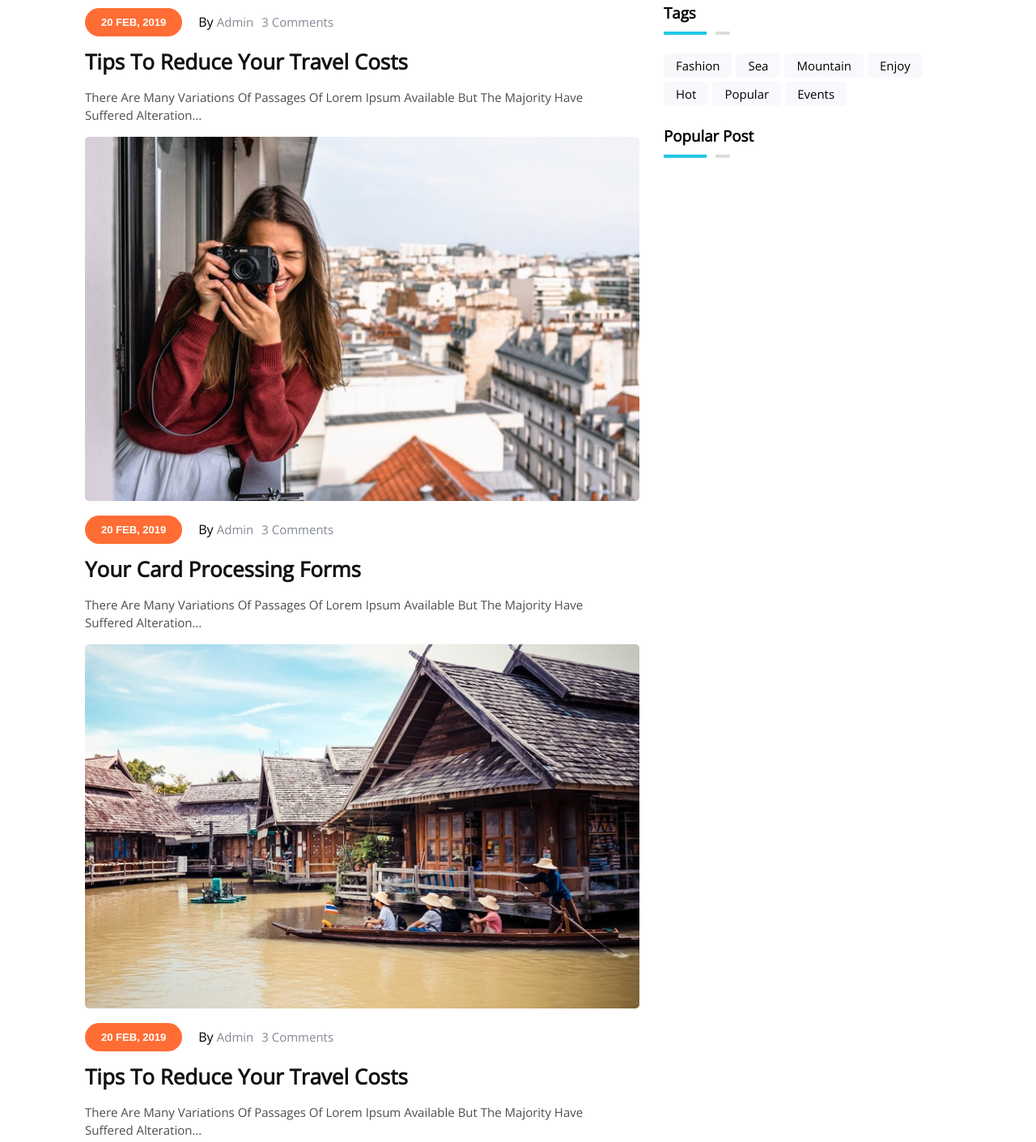
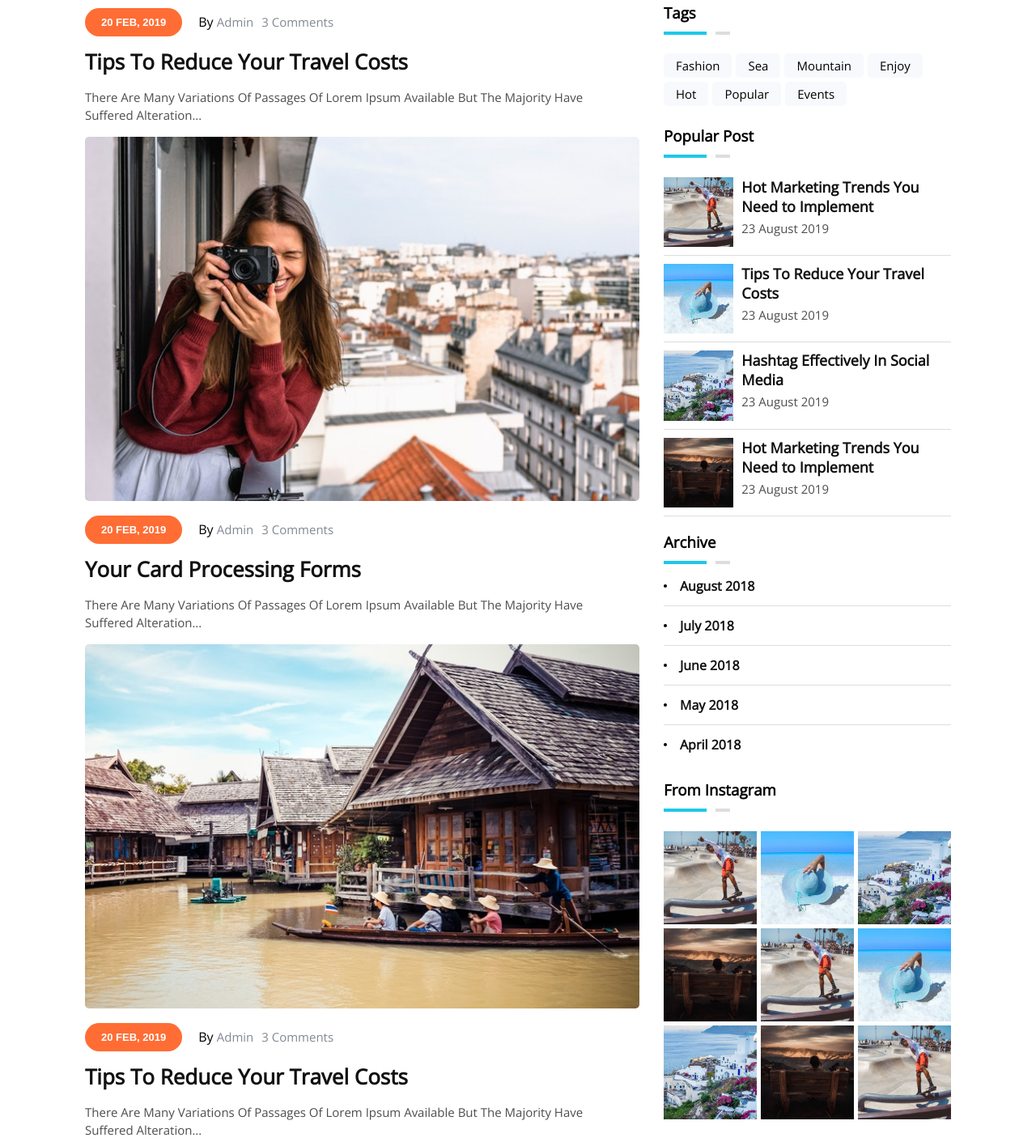
Before and after one commit to shamil-am/peulis, a plain HTML site: page index.html in a window 1280 px wide. Shown: the part 1000-2411 px from the top of the page at 81% size. Drawn offline with nearby package versions, Linux system fonts and the light colour scheme.

Commit message:
main finished

```diff
--- a/css/style.css
+++ b/css/style.css
@@ -408,9 +408,8 @@ main>.blogsidebar .homeblog .home:after{
 }
 .rightsection .categories ul li::before{
     content: "";
-    height: 3px;
-    width: 3px;
-    border: 1px solid #000;
+    height: 4px;
+    width: 4px;
     border-radius: 50%;
     background-color: #000;
     position: absolute;
@@ -449,3 +448,85 @@ main>.blogsidebar .homeblog .home:after{
     background-color: #1EC8E7;
     color: #fff;
 }
+
+/* POPULAR POSTS */
+.popularpost ul{
+    padding: 10px 0 0 0;
+}
+.popularpost ul li{
+    border-bottom: 1px solid #ddd;
+    margin-top: 10px;
+    padding-bottom: 5px;
+    display: flex;
+}
+.popularpost ul li .instaimg{
+    width: 25%;
+    margin-right: 10px;
+}
+.popularpost ul li .instacontent{
+    width: 75%;
+}
+.popularpost ul li .instaimg img{
+    max-width: 100%;
+}
+.popularpost ul li .instacontent p{
+    margin:0;
+}
+.popularpost ul li .instacontent a{
+    color: #111;
+    font-size: 18px;
+    font-weight: 600;
+    transition: all .4s;
+}
+.popularpost ul li .instacontent a:hover{
+    color: #1EC8E7;
+}
+.popularpost ul li .instacontent p{
+    color: #4d4e50;
+    font-size: 15px;
+    margin-top: 5px;
+}
+/* ARCHIVE */
+.archive ul li{
+    padding-left: 20px;
+    line-height: 3;
+    border-bottom: 1px solid #ddd;
+    position: relative;
+}
+.archive ul li:last-child{
+    border-bottom: none;
+}
+.archive ul li:before{
+    content: "";
+    height: 4px;
+    width: 4px;
+    border-radius: 50%;
+    background-color: #000;
+    position: absolute;
+    left:0;
+    top: 50%;
+    transform: translateY(-50%);
+}
+.archive ul li a{
+    color: #111;
+    font-weight: 600;
+    transition: all 0.4s;
+}
+.archive ul li a:hover{
+    color: #1EC8E7;
+}
+/* FROM ISNTAGRAM */
+.frominstagram ul {
+    display: flex;
+    flex-wrap: wrap;
+    padding: 20px 0 0 0;
+}
+.frominstagram ul li{
+    width: 32.5%
+}
+.frominstagram ul li img{
+    max-width: 100%;
+}
+.frominstagram ul .middle{
+    margin: 0 1.25%;
+}
--- a/index.html
+++ b/index.html
@@ -253,6 +253,74 @@
                         <h3>Popular Post</h3>
                      </div>
                      <div class="popularpost">
+                         <ul>
+                             <li>
+                                <div class="instaimg">
+                                    <a href=""><img src="img/insta1.jpg" alt=""></a>
+                                </div>
+                                 <div class="instacontent">
+                                     <a href="">Hot Marketing Trends You Need to Implement</a>
+                                     <p>23 August 2019</p>
+                                 </div>
+                            </li>
+                             <li>
+                                <div class="instaimg">
+                                    <a href=""><img src="img/insta2.jpg" alt=""></a>
+                                </div>
+                                 <div class="instacontent">
+                                     <a href="">Tips To Reduce Your Travel Costs</a>
+                                     <p>23 August 2019</p>
+                                 </div>
+                            </li>
+                             <li>
+                                <div class="instaimg">
+                                    <a href=""><img src="img/insta3.jpg" alt=""></a>
+                                </div>
+                                 <div class="instacontent">
+                                     <a href="">Hashtag Effectively In Social Media</a>
+                                     <p>23 August 2019</p>
+                                 </div>
+                            </li>
+                             <li>
+                                <div class="instaimg">
+                                    <a href=""><img src="img/insta4.jpg" alt=""></a>
+                                </div>
+                                 <div class="instacontent">
+                                     <a href="">Hot Marketing Trends You Need to Implement</a>
+                                     <p>23 August 2019</p>
+                                 </div>
+                            </li>
+                         </ul>
+                     </div>
+                     <div class="categoryhead">
+                        <h3>Archive</h3>
+                     </div>
+                     <div class="archive">
+                         <ul class="pad0 ">
+                             <li><a href="">August 2018 </a></li>
+                             <li><a href="">July 2018 </a></li>
+                             <li><a href="">June 2018 </a></li>
+                             <li><a href="">May 2018 </a></li>
+                             <li><a href="">April 2018 </a></li>
+                         </ul>
+                     </div>
+                     <div class="categoryhead">
+                        <h3>From Instagram</h3>
+                     </div>
+                     <div class="frominstagram">
+                        <ul>
+                            <li><img src="img/insta1.jpg" alt=""></li>
+                            <li class="middle"><img src="img/insta2.jpg" alt=""></li>
+                            <li><img src="img/insta3.jpg" alt=""></li>
+                            <li><img src="img/insta4.jpg" alt=""></li>
+                            <li class="middle"><img src="img/insta1.jpg" alt=""></li>
+                            <li><img src="img/insta2.jpg" alt=""></li>
+                            <li><img src="img/insta3.jpg" alt=""></li>
+                            <li class="middle"><img src="img/insta4.jpg" alt=""></li>
+                            <li><img src="img/insta1.jpg" alt=""></li>
+                        </ul>
+
+
 
                      </div>
                 </div>
```
Also changed, not shown: img/insta1.jpg (added), img/insta2.jpg (added), img/insta3.jpg (added), img/insta4.jpg (added).
